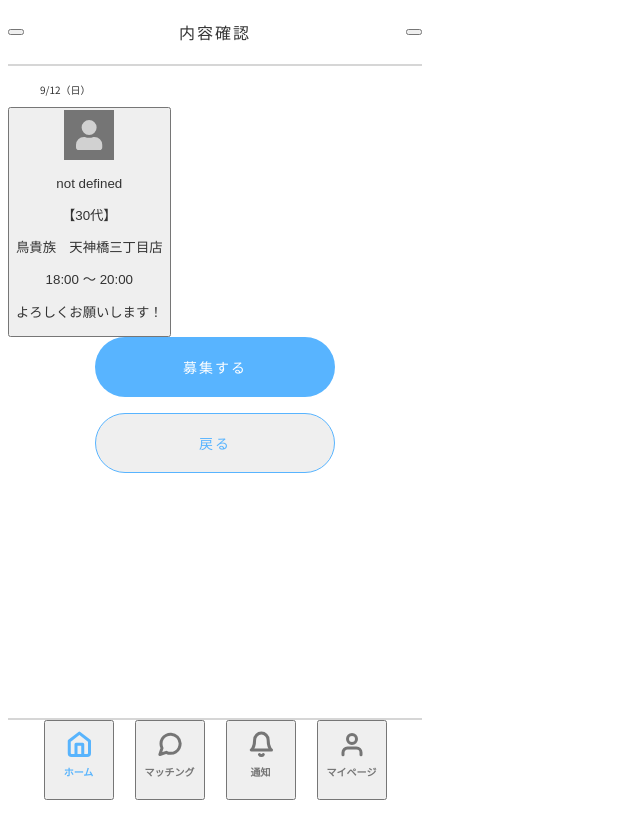
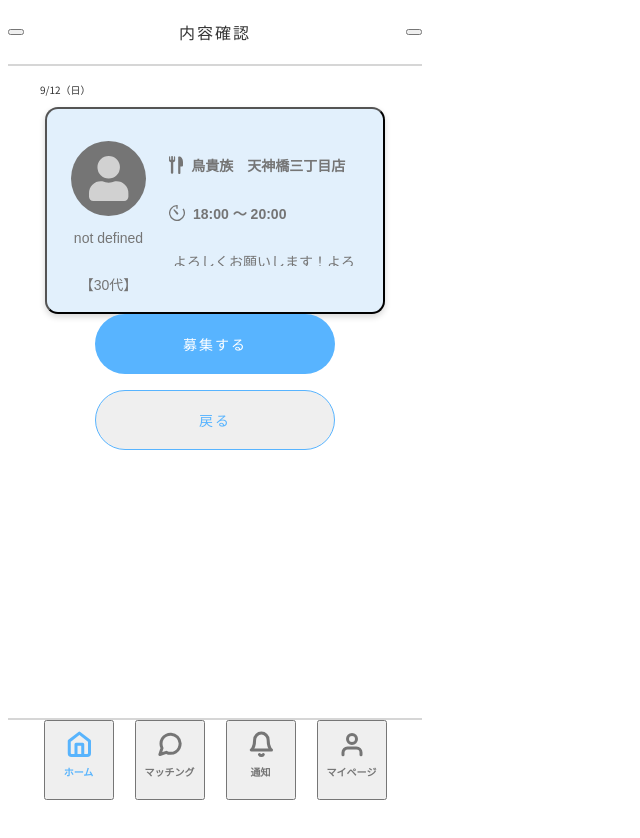
Before and after one commit to OkazakiRui/NONST, a Vue app: page /SeekVerify in a window 1280 px wide. Shown: the top 838 px of the page, without its empty margins (0-640 px from the left). Built offline with nearby package versions, Linux system fonts and the light colour scheme.

Commit message:
card complete

```diff
--- a/src/components/Card.vue
+++ b/src/components/Card.vue
@@ -1,13 +1,19 @@
 <template>
-  <button>
+  <button class="m-0 shadow">
     <div>
-      <img :src="icon" />
-      <p class="name">{{ name }}</p>
+      <img class="icon" :src="icon" />
+      <p class="name">
+        {{ name }}
+      </p>
       <p class="age">【{{ age }}】</p>
     </div>
     <div>
-      <p class="shop">{{ shop }}</p>
-      <p class="time">{{ time }}</p>
+      <p class="shop f-ali">
+        <img src="../../public/img/card__fork.svg" />{{ shop }}
+      </p>
+      <p class="time f-ali">
+        <img src="../../public/img/card__time.svg" />{{ time }}
+      </p>
       <p class="text">{{ text }}</p>
     </div>
   </button>
@@ -34,7 +40,8 @@
     },
     text: {
       type: String,
-      default: "よろしくお願いします！",
+      default:
+        "よろしくお願いします！よろしくお願いします！よろしくお願いします！よろしくお願いします！",
     },
     icon: {
       type: String,
@@ -44,4 +51,45 @@
 };
 </script>
 
-<style lang="scss" scoped></style>
+<style lang="scss" scoped>
+button {
+  display: flex;
+  justify-content: space-between;
+  width: 340px;
+  height: 207px;
+  padding: 32px 24px;
+  font-size: 1.4rem;
+  border-radius: 13px;
+  background-color: #e2f0fc;
+  div {
+    height: 100%;
+    display: flex;
+    flex-direction: column;
+    justify-content: space-between;
+    max-width: 190px;
+  }
+  .icon {
+    width: 75px;
+    height: 75px;
+    object-fit: cover;
+    border-radius: 50%;
+  }
+  .name {
+    max-width: 75px;
+  }
+  p {
+    color: #757575;
+  }
+  .shop,
+  .time {
+    font-weight: bold;
+    img {
+      margin-right: 8px;
+    }
+  }
+  .text {
+    height: 80px;
+    overflow: hidden;
+  }
+}
+</style>
```
Also changed, not shown: public/img/card__fork.svg (added), public/img/card__time.svg (added).
